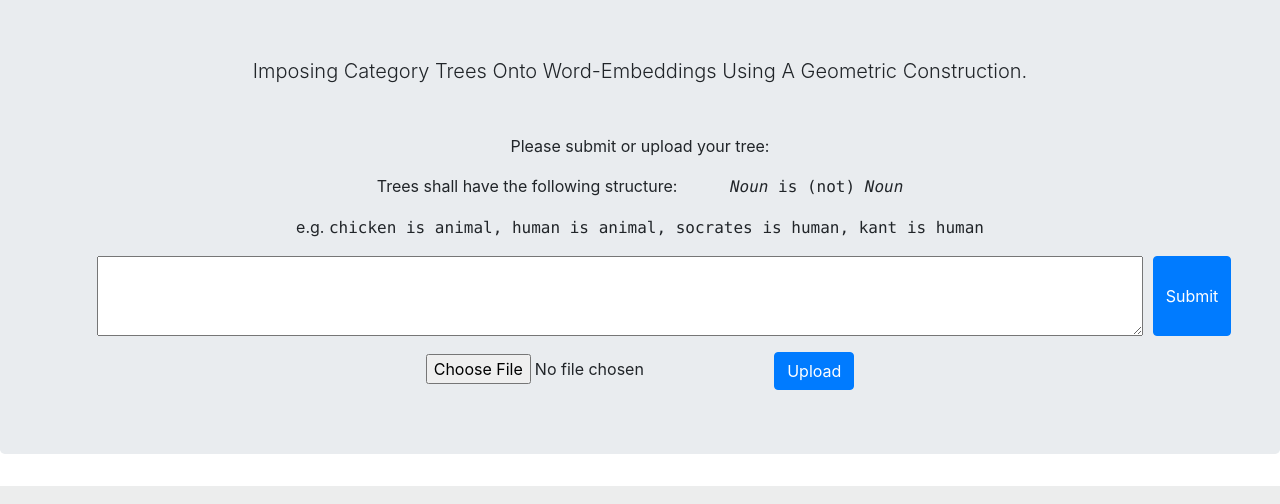
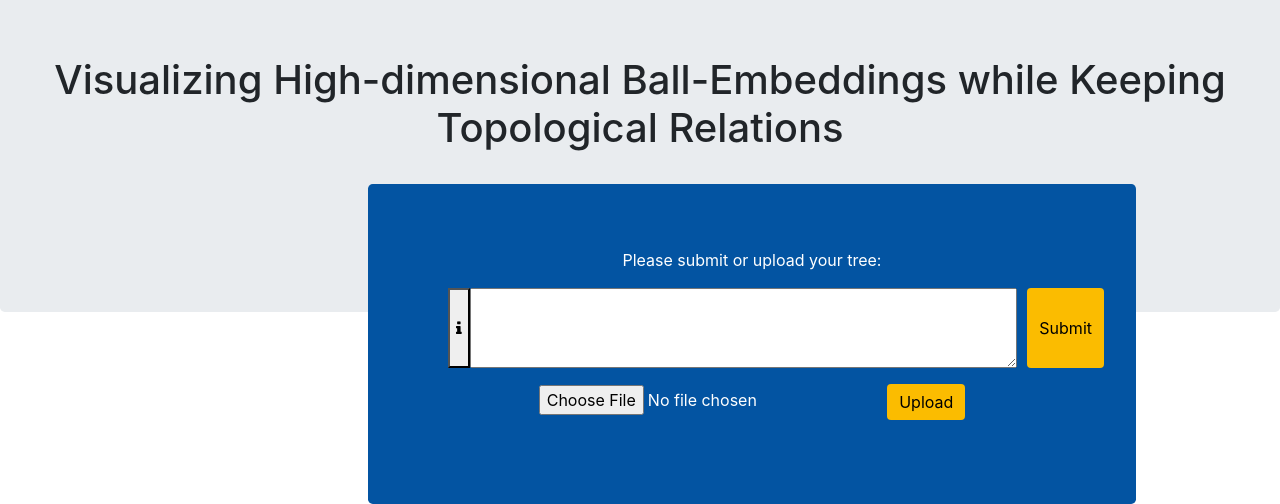
Before and after one commit to Rechargeable22/AI-Language-Lab-N-Ball_visualization-Clone, a Flask app: page / in a window 1280 px wide. Shown: the part 334-838 px from the top of the page. Run offline with Flask 2, Linux system fonts and the light colour scheme; some libraries are stand-ins or nearby versions.

Commit message:
styling and info modal/popup button

```diff
--- a/templates/home.html
+++ b/templates/home.html
@@ -9,24 +9,38 @@
     <div style="padding-right: 50px;">
         <img src="https://upload.wikimedia.org/wikipedia/commons/thumb/7/72/Universit%C3%A4t_Bonn.svg/184px-Universit%C3%A4t_Bonn.svg.png">
     </div>
-    <h1 style="padding-top: 5px;">High Dimensional Words Balls Visualization </h1>
+
     <div>
         <img src="https://upload.wikimedia.org/wikipedia/commons/0/05/Aiga_mail.png" style="height: 60px;">
         <a href="mailto:dongt@bit.uni-bonn.de">Contact</a>
     </div>
 </div>
+<div id="top-div">
+    <div class="jumbotron text-center" id="headline-div">
+        <h1>Visualizing High-dimensional Ball-Embeddings while Keeping Topological Relations </h1>
 
-<div class="jumbotron text-center">
-    <p class="lead">Imposing Category Trees Onto Word-Embeddings Using A Geometric Construction.</p>
-    <p style="margin-top: 3rem;">Please submit or upload your tree:</p>
-    <p>Trees shall have the following structure: <span style="margin-left: 3em;"></span><samp><var>Noun</var> is (not)
+
+        <div style="margin-bottom: 10rem;"></div>
+    </div>
+    <div class="jumbotron text-center" id="form-div">
+        <p style="color: white; ">Please submit or upload your tree:</p>
+        <form id="input-words" method="POST"
+              style="display:flex; flex-direction: row; justify-content: center; margin-left: 3rem;  margin-bottom: 1rem;">
+
+            <!-- Trigger/Open The Modal -->
+            <button id="myBtn"><i class="fa fa-info"></i></button>
+            <!-- The Modal -->
+            <div id="myModal" class="modal">
+                <!-- Modal content -->
+                <div class="modal-content">
+                    <span class="close">&times;</span>
+                    <p style="margin-top: 3em;">Trees shall have the following structure: <span
+                            style="margin-left: 3em;"></span><samp><var>Noun</var> is (not)
                         <var>Noun</var></samp></p>
                     <p>e.g. <samp>chicken is animal, human is animal, socrates is human, kant is human</samp></p>
+                </div>
+            </div>
 
-
-    <form id="input-words" method="POST"
-          style="display:flex; flex-direction: row; justify-content: center; margin-left: 3rem;  margin-bottom: 1rem;">
-        <!--        <input id="input-text-field" name="text">-->
             <textarea id="input-text-field" name="text" cols="100" rows="2"></textarea>
 
             <input id="input-submit-field" type="submit" class="btn btn-primary btn-md"
@@ -34,13 +48,15 @@
 
         </form>
 
-    <form id="input-file" method=post enctype=multipart/form-data>
+        <form id="input-file" method=post enctype=multipart/form-data style="color: white; ">
             <input type=file name=file id="fileval">
             <button type="button" value="Upload" name="Upload" id="upload-button" class="btn btn-primary btn-md">
                 Upload
             </button>
         </form>
     </div>
+</div>
+
 
 <div id="generating-ball" style="display: none; flex-direction: column; align-items: center">
     <p>Generating balls</p>
--- a/templates/layout.html
+++ b/templates/layout.html
@@ -5,6 +5,7 @@
     <title>N-Ball</title>
     <link rel="stylesheet" href="/static/css/bootstrap.min.css">
     <link rel="stylesheet" href="/static/css/home.css">
+    <link rel="stylesheet" href="https://cdnjs.cloudflare.com/ajax/libs/font-awesome/4.7.0/css/font-awesome.min.css">
     <script src="/static/js/main.js"></script>
     <script src="/static/js/plotly-latest.min.js"></script>
     </head>
--- a/templates/static/css/home.css
+++ b/templates/static/css/home.css
@@ -5,10 +5,6 @@
 }
 #ballPlot{
     height: 800px;
-}
-
-#folder-structure{
-    display: none!important;
 }
 
 #word-path-figure{
@@ -38,3 +34,69 @@
 #generating-ball, #waiting-queue{
     margin: 0 0 3rem 0;
 }
+
+#top-div {
+    width: 100%;
+    height: 20rem;
+    position: relative;
+}
+
+#headline-div{
+    width: 100%;
+    height: 100%;
+    position: absolute;
+    top: 0;
+}
+
+#form-div {
+    height: 100%;
+    width: 60%;
+    position: absolute;
+    top: 12rem;
+    left: 23rem;
+    background-color: #0354A2;
+}
+
+#upload-button, #input-submit-field{
+    background-color: #FBBC00;
+    border: none;
+    color: black;
+}
+
+/* The Modal (background) */
+.modal {
+  display: none; /* Hidden by default */
+  position: fixed; /* Stay in place */
+  z-index: 1; /* Sit on top */
+  left: 0;
+  top: 0;
+  width: 100%; /* Full width */
+  height: 100%; /* Full height */
+  overflow: auto; /* Enable scroll if needed */
+  background-color: rgb(0,0,0); /* Fallback color */
+  background-color: rgba(0,0,0,0.4); /* Black w/ opacity */
+}
+
+/* Modal Content/Box */
+.modal-content {
+  background-color: #fefefe;
+  margin: 15% auto; /* 15% from the top and centered */
+  padding: 20px;
+  border: 1px solid #888;
+  width: 40%; /* Could be more or less, depending on screen size */
+}
+
+/* The Close Button */
+.close {
+  color: #aaa;
+  float: right;
+  font-size: 28px;
+  font-weight: bold;
+}
+
+.close:hover,
+.close:focus {
+  color: black;
+  text-decoration: none;
+  cursor: pointer;
+}
--- a/templates/static/js/main.js
+++ b/templates/static/js/main.js
@@ -212,6 +212,33 @@ if (frame_data && frame > 0)
 }
 
 window.onload = function () {
+
+    // Get the modal
+    var modal = document.getElementById("myModal");
+
+    // Get the button that opens the modal
+    var btn = document.getElementById("myBtn");
+
+    // Get the <span> element that closes the modal
+    var span = document.getElementsByClassName("close")[0];
+
+    // When the user clicks on the button, open the modal
+    btn.onclick = function() {
+      modal.style.display = "block";
+    }
+
+    // When the user clicks on <span> (x), close the modal
+    span.onclick = function() {
+      modal.style.display = "none";
+    }
+
+    // When the user clicks anywhere outside of the modal, close it
+    window.onclick = function(event) {
+      if (event.target == modal) {
+        modal.style.display = "none";
+      }
+    }
+
     col = [document.getElementById("col1"), document.getElementById("col2"),
         document.getElementById("col3")];
     let submitForm = document.getElementById("input-words");
```
Lines whose indentation alone changed are shown as unchanged.
